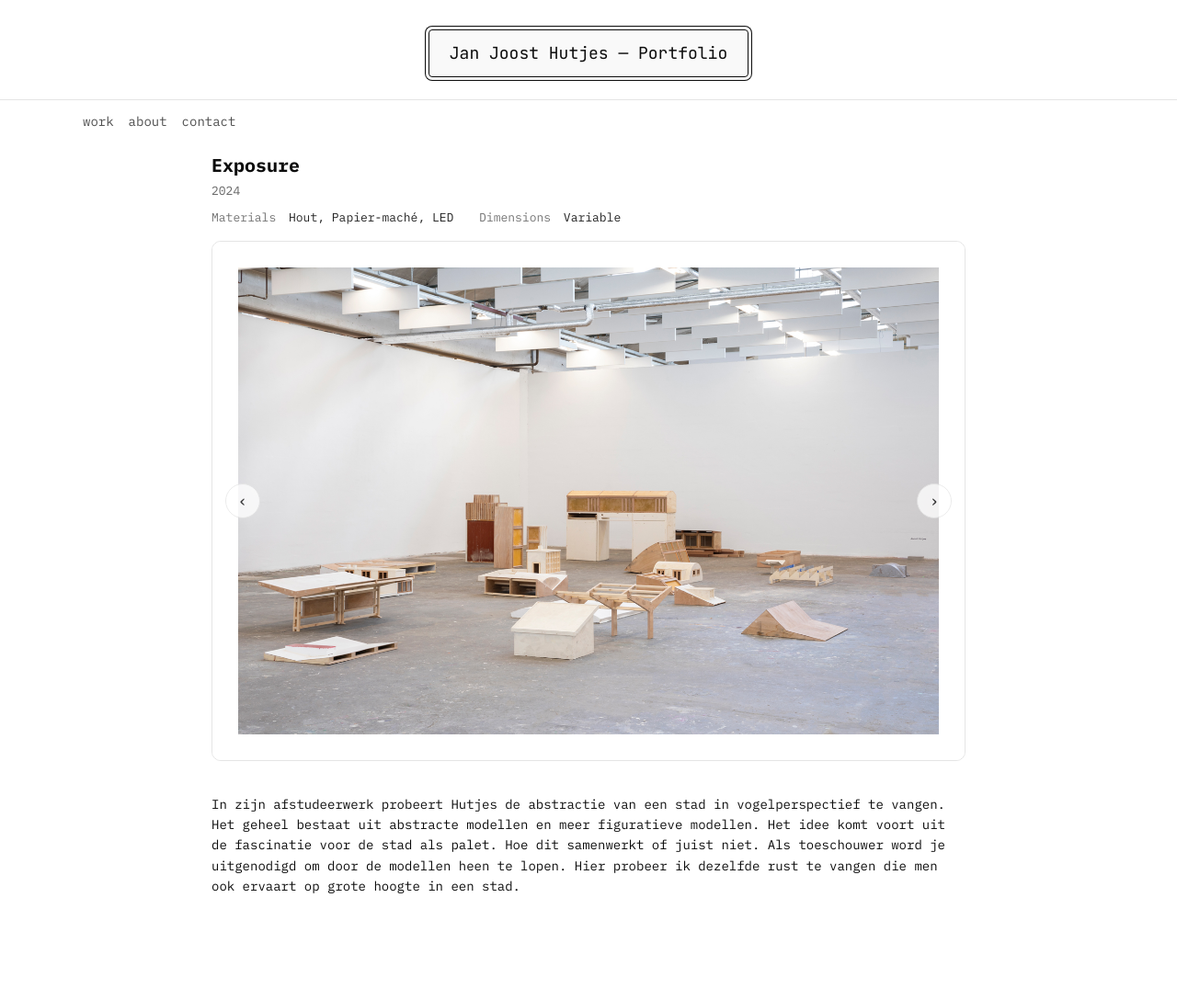
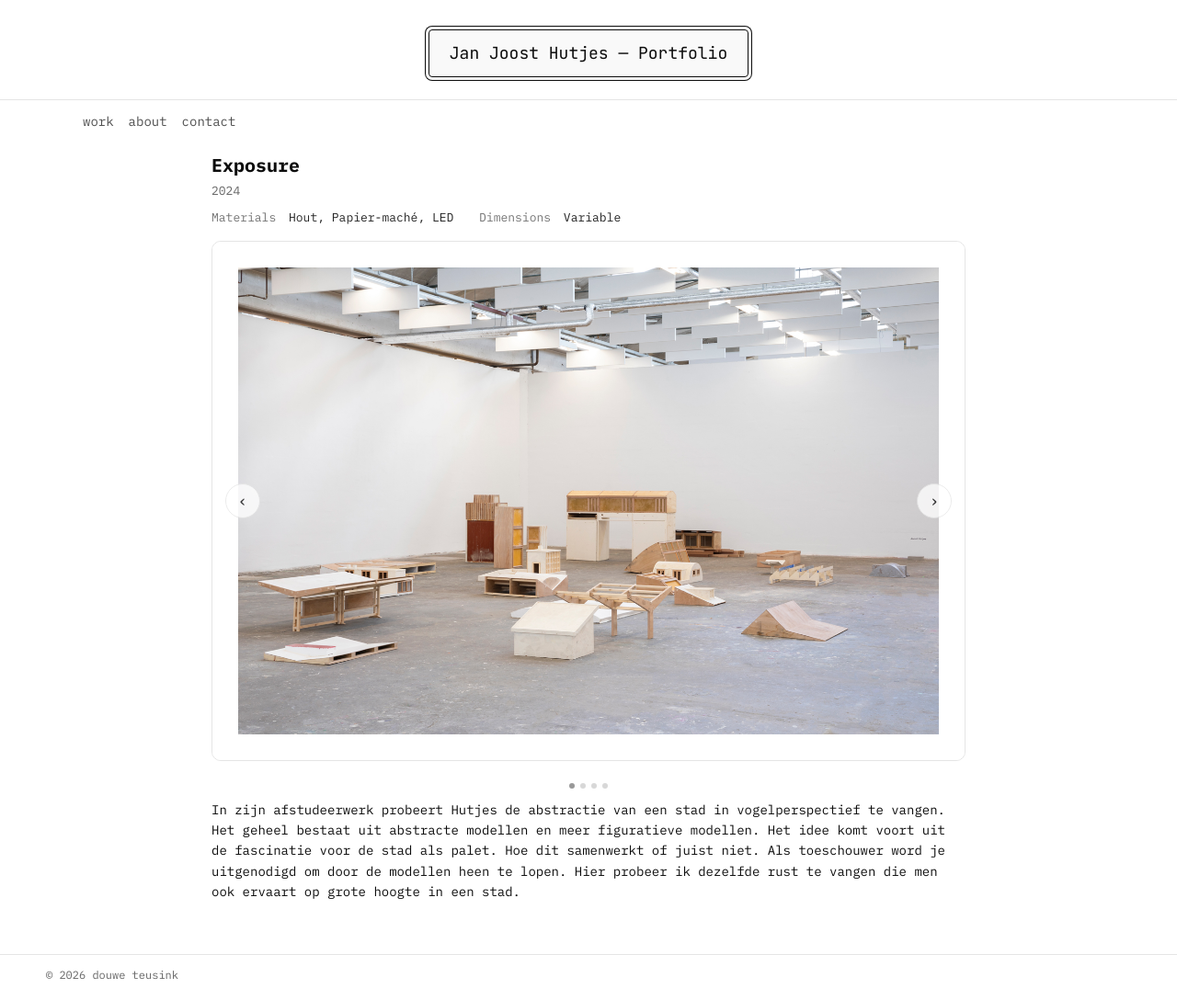
Before and after one commit to Bricksalsa/Joost, a plain HTML site: page projects/project2.html in a window 1280 px wide. Shown: the whole page at 92% size. Before the commit the page ends 1032 px from the top, so only its background shows below. Drawn offline with Linux system fonts and the light colour scheme; grey boxes are pictures that could not be loaded.

Commit message:
carousel update
carousel update

```diff
--- a/projects/project2.html
+++ b/projects/project2.html
@@ -27,14 +27,12 @@
     <a href="../index.html" class="nav-link">work</a>
     <a href="../about.html" class="nav-link">about</a>
     <a href="../contact.html" class="nav-link">contact</a>
-
   </nav>
 
   <!-- MAIN -->
   <main>
     <article class="project">
 
-      <!-- ===== FILL THESE ===== -->
       <h2>Exposure</h2>
       <div class="meta">2024</div>
 
@@ -45,18 +43,15 @@
         <span class="label">Dimensions</span>
         Variable
       </div>
-      <!-- ===== /FILL THESE ===== -->
 
       <!-- CAROUSEL -->
       <div class="carousel" role="region" aria-label="Project images">
         <div class="viewport">
           <div class="track" id="proj-track">
-            <!-- ===== REPLACE IMAGES ===== -->
             <div class="slide"><img src="../images/exposure.jpg" alt="Project — image 1" loading="lazy"></div>
             <div class="slide"><img src="../images/foto-exposure4.jpg" alt="Project — image 2" loading="lazy"></div>
             <div class="slide"><img src="../images/foto-exposure3.jpg" alt="Project — image 3" loading="lazy"></div>
             <div class="slide"><img src="../images/foto expositie .JPG" alt="Project — image 4" loading="lazy"></div>
-            <!-- ===== /REPLACE IMAGES ===== -->
           </div>
         </div>
 
@@ -70,14 +65,16 @@
 
       <!-- TEXT -->
       <div class="body">
-        <!-- ===== REPLACE TEXT ===== -->
-        In zijn afstudeerwerk probeert Hutjes  de abstractie van een stad in vogelperspectief te vangen. Het geheel bestaat uit abstracte modellen en meer figuratieve modellen. Het idee komt voort uit de fascinatie voor de stad als palet. Hoe dit samenwerkt of juist niet. Als toeschouwer word je uitgenodigd om door de modellen heen te lopen. Hier probeer ik dezelfde rust te vangen die men ook ervaart op grote hoogte in een stad.
+        In zijn afstudeerwerk probeert Hutjes de abstractie van een stad in vogelperspectief te vangen. Het geheel bestaat uit abstracte modellen en meer figuratieve modellen. Het idee komt voort uit de fascinatie voor de stad als palet. Hoe dit samenwerkt of juist niet. Als toeschouwer word je uitgenodigd om door de modellen heen te lopen. Hier probeer ik dezelfde rust te vangen die men ook ervaart op grote hoogte in een stad.
       </div>
 
     </article>
   </main>
 
-
+  <!-- FOOTER (added, so #year exists) -->
+  <footer class="site-footer">
+    <p class="copy">© <span id="year"></span> douwe teusink</p>
+  </footer>
 
   <!-- Lightbox -->
   <div class="lightbox" id="lb" aria-modal="true" role="dialog">
@@ -89,8 +86,9 @@
 
   <!-- Scripts -->
   <script>
-    // footer year
-    document.getElementById('year').textContent = new Date().getFullYear();
+    // footer year (safe even if you ever remove the footer)
+    const yearEl = document.getElementById('year');
+    if (yearEl) yearEl.textContent = new Date().getFullYear();
 
     (function(){
       const track   = document.getElementById('proj-track');
```
Also changed, not shown: projects/project3.html (+9 -16 lines), images/ex-bunker2.jpeg (renamed from images/ex-bunker 2.jpeg), images/exbunker3.webp (renamed from images/exbunker 3.webp).
